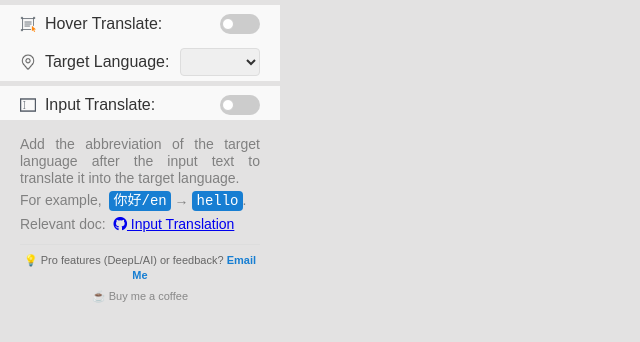
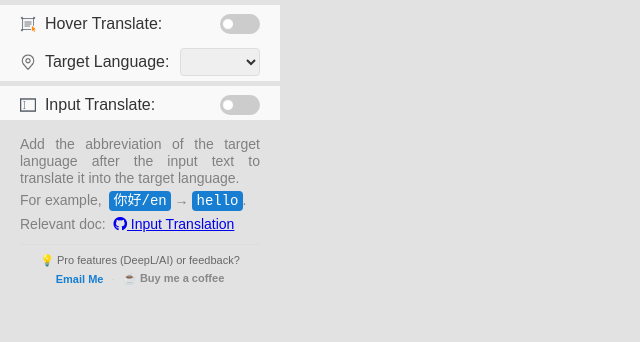
Before and after one commit to kelinkong/Input-Translation, a website built with Vite: page popup/popup.html in a window 1280 px wide. Shown: the whole page, without its empty margins (0-640 px from the left). Built offline with nearby package versions, Linux system fonts and the light colour scheme; some packages are replaced by stand-ins of ours.

Commit message:
style: align Email and Buy me a coffee links on the same line

```diff
--- a/popup/popup.css
+++ b/popup/popup.css
@@ -130,7 +130,7 @@ code {
     display: flex;
     flex-direction: column;
     align-items: center;
-    gap: 6px;
+    gap: 4px;
 }
 
 .feedback-text {
@@ -142,23 +142,35 @@ code {
     line-height: 1.4;
 }
 
-.feedback-text a {
+.action-links {
+    display: flex;
+    align-items: center;
+    gap: 8px;
+    font-size: 11px;
+}
+
+.email-link {
     color: #177ed2;
     text-decoration: none;
     font-weight: bold;
 }
 
-.feedback-text a:hover {
+.email-link:hover {
     text-decoration: underline;
 }
 
+.dot-divider {
+    color: #ccc;
+}
+
 .bmc-link {
-    font-size: 11px;
     color: #888;
     text-decoration: none;
+    font-weight: bold;
     transition: color 0.2s ease;
 }
 
 .bmc-link:hover {
     color: #FF813F;
+    text-decoration: underline;
 }
--- a/popup/popup.html
+++ b/popup/popup.html
@@ -53,13 +53,12 @@
         <p>Relevant doc:&nbsp;&nbsp;<a href="#" id="project-link"><i class="fab fa-github"></i> Input Translation</a></p>
     </div>
     <div class="support-container">
-        <p class="feedback-text">
-            💡 Pro features (DeepL/AI) or feedback?
-            <a href="mailto:1763605980@qq.com">Email Me</a>
-        </p>
-        <a href="https://www.buymeacoffee.com/kelinkong" target="_blank" class="bmc-link">
-            ☕ Buy me a coffee
-        </a>
+        <p class="feedback-text">💡 Pro features (DeepL/AI) or feedback?</p>
+        <div class="action-links">
+            <a href="mailto:1763605980@qq.com" class="email-link">Email Me</a>
+            <span class="dot-divider">·</span>
+            <a href="https://www.buymeacoffee.com/kelinkong" target="_blank" class="bmc-link">☕ Buy me a coffee</a>
+        </div>
     </div>
     <script src="popup.js"></script>
 </body>
```
